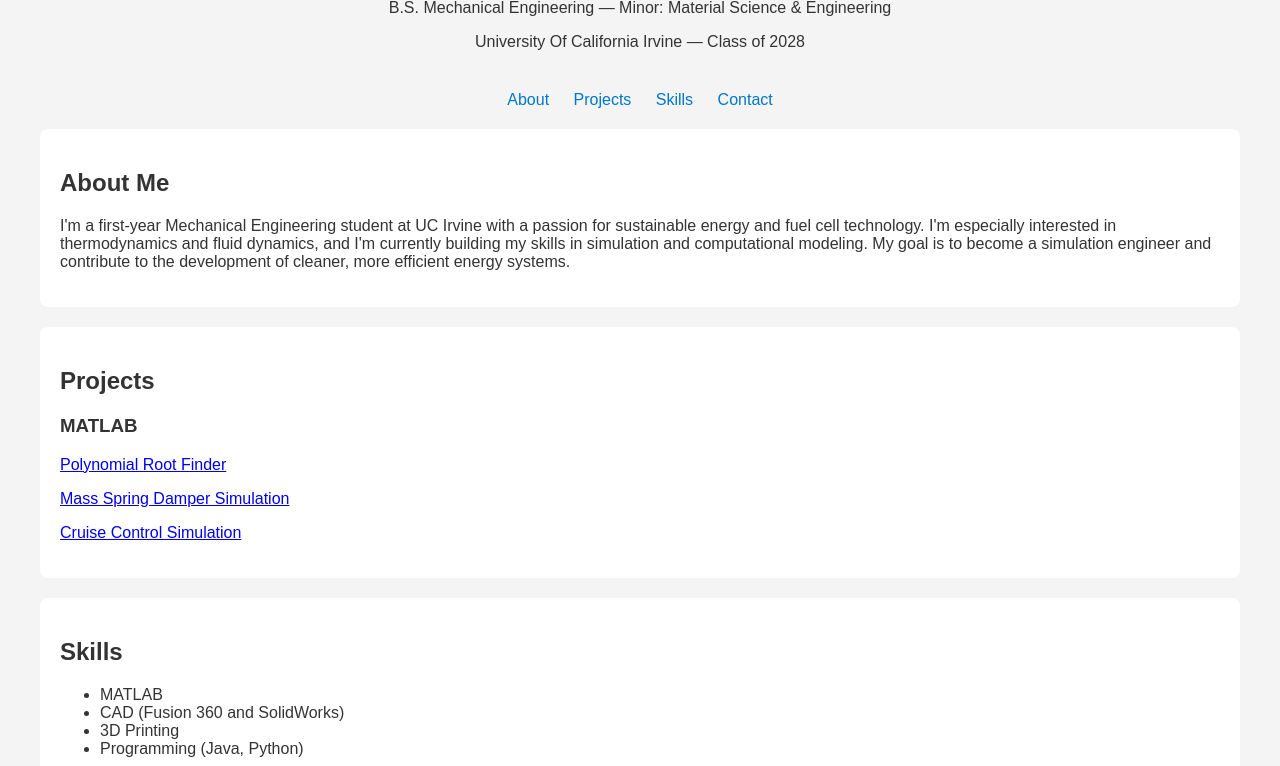
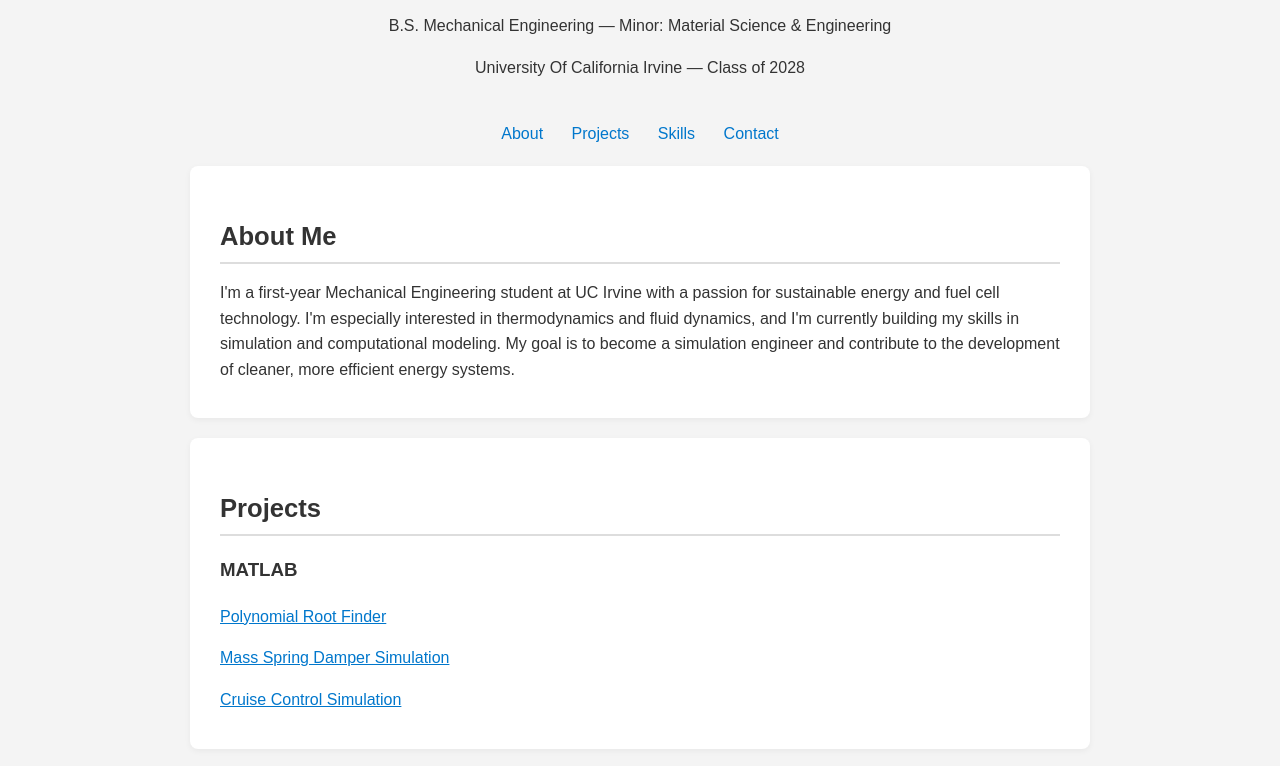
Before and after one commit to BryceBayoneta/Bryce-Bayoneta-Portfolio, a plain HTML site: page index.html in a window 1280 px wide. Shown: the part 99-865 px from the top of the page. Drawn offline with Linux system fonts and the light colour scheme.

Commit message:
Update style.css

```diff
--- a/style.css
+++ b/style.css
@@ -1,39 +1,89 @@
+/* Base page styling */
 body {
   font-family: Arial, sans-serif;
-  margin: 40px;
+  line-height: 1.6;
   background: #f4f4f4;
   color: #333;
+  margin: 40px auto;
+  max-width: 900px;
+  padding: 0 20px;
 }
 
+/* Header */
 header {
   text-align: center;
   margin-bottom: 40px;
 }
 
+h1 {
+  font-size: 2.2em;
+  font-family: 'Segoe UI', Tahoma, Geneva, Verdana, sans-serif;
+  margin-bottom: 0.2em;
+}
+
+h2 {
+  font-size: 1.6em;
+  margin-top: 30px;
+  margin-bottom: 10px;
+  border-bottom: 2px solid #ddd;
+  padding-bottom: 5px;
+}
+
+/* Navigation bar */
 nav {
   text-align: center;
   margin-bottom: 20px;
 }
 
 nav a {
-  margin: 0 10px;
+  margin: 0 12px;
   text-decoration: none;
   color: #0077cc;
+  font-weight: 500;
+  transition: color 0.2s ease-in-out;
 }
 
+nav a:hover {
+  text-decoration: underline;
+  color: #005999;
+}
+
+/* Section blocks (About, Projects, etc.) */
 section {
   background: #fff;
-  padding: 20px;
+  padding: 20px 30px;
   margin-bottom: 20px;
   border-radius: 8px;
+  box-shadow: 0 2px 6px rgba(0, 0, 0, 0.05);
 }
 
+/* Projects section */
 .project {
   margin-bottom: 15px;
 }
 
+/* Skills list styling */
+ul {
+  padding-left: 20px;
+}
+
+ul li {
+  margin-bottom: 5px;
+}
+
+/* Links */
+a {
+  color: #0077cc;
+}
+
+a:visited {
+  color: #005c99;
+}
+
+/* Footer */
 footer {
   text-align: center;
   font-size: 0.9em;
   margin-top: 40px;
+  color: #666;
 }
```
